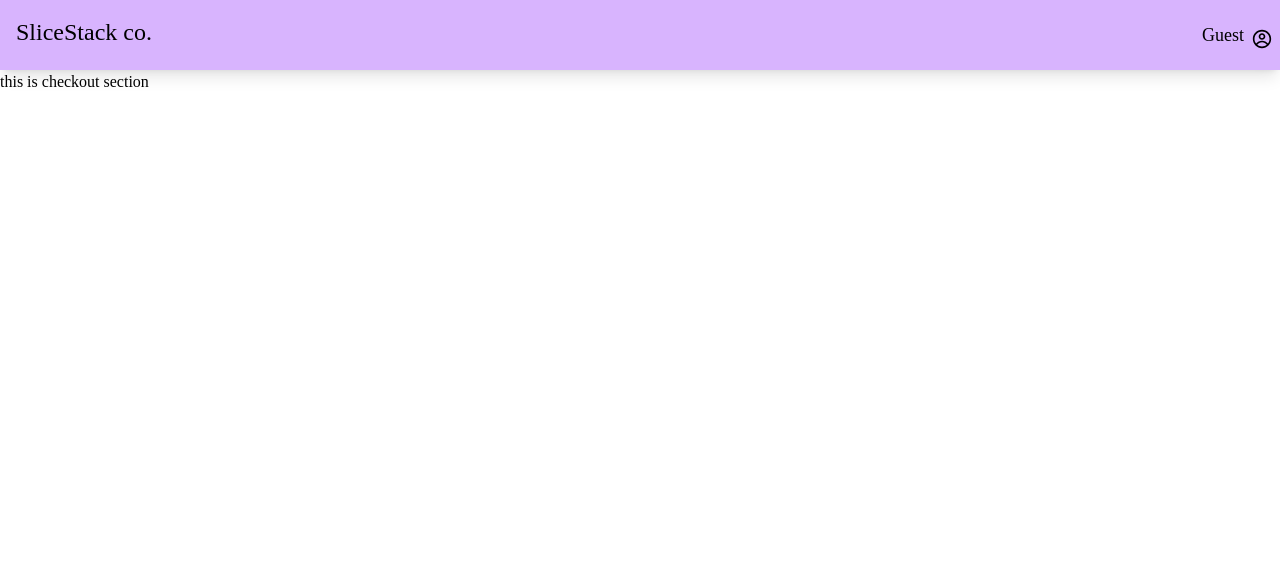
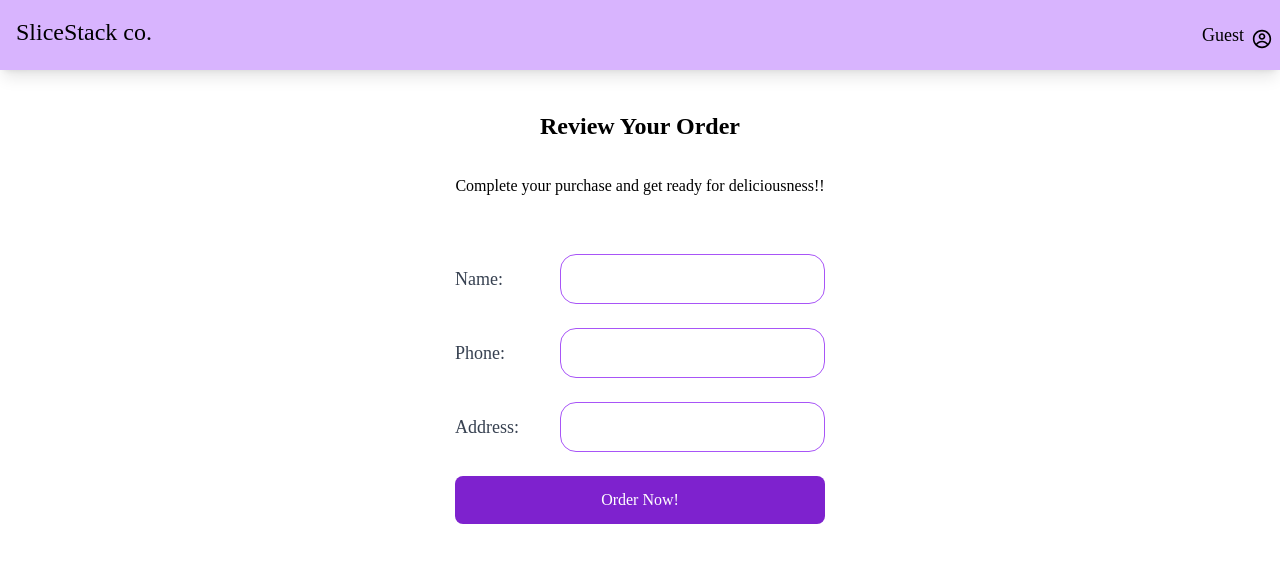
Before and after one commit to anujgupta018/SliceStack, a React (Vite) app: page /checkout in a window 1280 px wide. Shown: the top 562 px of the page. Built offline with nearby package versions, Linux system fonts and the light colour scheme; a web font is replaced by a local one.

Commit message:
Checkout/updated/fixed some bugs

```diff
--- a/src/App.jsx
+++ b/src/App.jsx
@@ -12,6 +12,7 @@ const App = () => {
   const items = useSelector((state) => state.cart.items);
   const location = useLocation();
   const isCartPage = location.pathname === "/cart";
+  const isCheckout = location.pathname === "/checkout";
   return (
     <>
       <Navbar />
@@ -22,7 +23,7 @@ const App = () => {
         <Route path="/checkout" element={<Checkout />} />
       </Routes>
 
-      {items.length > 0 && !isCartPage && <Cart />}
+      {items.length > 0 && !isCartPage && !isCheckout && <Cart />}
     </>
   );
 };
--- a/src/Components/Cart/CartSection.jsx
+++ b/src/Components/Cart/CartSection.jsx
@@ -80,10 +80,16 @@ const CartSection = () => {
                   </div>
                 ))}
                 <div className="flex gap-4 justify-center items-center mt-4">
-                  <button className="bg-purple-300 p-2" onClick={handleOrder}>
+                  <button
+                    className="bg-purple-300 p-2 hover:bg-purple-400 transition-all ease-in-out duration-300"
+                    onClick={handleOrder}
+                  >
                     Order Now
                   </button>
-                  <button className="bg-yellow-200 p-2" onClick={clearCart}>
+                  <button
+                    className="bg-yellow-200 p-2 hover:bg-yellow-500 transition-all ease-in-out duration-300"
+                    onClick={clearCart}
+                  >
                     Clear Cart
                   </button>
                 </div>
--- a/src/Components/Checkout/Checkout.jsx
+++ b/src/Components/Checkout/Checkout.jsx
@@ -1,7 +1,84 @@
-import React from "react";
+import React, { useState } from "react";
+import { useSelector, useDispatch } from "react-redux";
+import { setUser, setAddress, setNumber } from "../../redux/Slices/UserSlice";
+const Checkout = () => {
+  const dispatch = useDispatch();
+  const initialName = useSelector((state) => state.user.name);
+  const intialPhone = useSelector((state) => state.user.phone);
+  const [name, setName] = useState(initialName);
+  const [phone, setPhone] = useState(intialPhone);
+  const [add, setAdd] = useState("");
 
-const Checkout = () => {
-  return <div>this is checkout section</div>;
+  const handleName = (e) => {
+    setName(e.target.value);
+    dispatch(setUser({ name: e.target.value }));
+  };
+  const handlePhone = (e) => {
+    setPhone(e.target.value);
+    dispatch(setNumber({ phone: e.target.value }));
+  };
+  const handleAddress = (e) => {
+    setAdd(e.target.value);
+    dispatch(setAddress({ address: e.target.value }));
+  };
+  return (
+    <div>
+      <div className="flex items-center justify-center flex-col mt-10 gap-8">
+        <h2 className="texl-xl sm:text-2xl font-semibold text-center">
+          Review Your Order
+        </h2>
+        <h3 className="text-md mb-6">
+          Complete your purchase and get ready for deliciousness!!
+        </h3>
+        <form className="flex flex-col gap-6">
+          <div className="flex items-center gap-4">
+            <label
+              htmlFor="name"
+              className="text-lg font-medium text-gray-700 w-32"
+            >
+              Name:
+            </label>
+            <input
+              type="text"
+              value={name}
+              onChange={handleName}
+              className="w-full p-3 border border-purple-500 rounded-2xl focus:outline-none focus:ring-2 focus:ring-purple-500"
+            />
+          </div>
+          <div className="flex items-center gap-4">
+            <label
+              htmlFor="phone"
+              className="text-lg font-medium text-gray-700 w-32"
+            >
+              Phone:
+            </label>
+            <input
+              type="tel"
+              value={phone}
+              onChange={handlePhone}
+              className="w-full p-3 border border-purple-500 rounded-2xl focus:outline-none focus:ring-2 focus:ring-purple-500"
+            />
+          </div>
+          <div className="flex items-center gap-4">
+            <label
+              htmlFor="address"
+              className="text-lg font-medium text-gray-700 w-32"
+            >
+              Address:
+            </label>
+            <input
+              type="text"
+              onChange={handleAddress}
+              className="w-full p-3 border border-purple-500 rounded-2xl focus:outline-none focus:ring-2 focus:ring-purple-500"
+            />
+          </div>
+          <button className="bg-purple-700 text-white p-3 rounded-lg hover:bg-purple-800 focus:outline-none focus:ring-2 focus:ring-purple-500">
+            Order Now!
+          </button>
+        </form>
+      </div>
+    </div>
+  );
 };
 
 export default Checkout;
--- a/src/Components/User/UserForm.jsx
+++ b/src/Components/User/UserForm.jsx
@@ -1,7 +1,7 @@
 import React, { useState } from "react";
 import { useNavigate } from "react-router-dom";
 import { useDispatch } from "react-redux";
-import { setUser } from "../../redux/Slices/UserSlice";
+import { setUser, setNumber } from "../../redux/Slices/UserSlice";
 import { ScaleLoader } from "react-spinners";
 const UserForm = () => {
   const dispatch = useDispatch();
@@ -15,7 +15,8 @@ const UserForm = () => {
     setLoading(true);
     setTimeout(() => {
       localStorage.setItem("username", name);
-      dispatch(setUser({ name, phone }));
+      dispatch(setUser({ name }));
+      dispatch(setNumber({ phone }));
       setLoading(false);
       navigate("/menu");
     }, 2000);
@@ -24,7 +25,7 @@ const UserForm = () => {
     <div className="bg-purple-100 flex justify-center items-center min-h-screen">
       {loading ? (
         <div className="flex justify-center items-center">
-          <ScaleLoader color="#ffffff" width={7} height={50} />
+          <ScaleLoader color="#000000" width={7} height={50} />
         </div>
       ) : (
         <div className="bg-white p-8 rounded-lg shadow-lg w-full max-w-md">
--- a/src/redux/Slices/UserSlice.jsx
+++ b/src/redux/Slices/UserSlice.jsx
@@ -5,17 +5,24 @@ const UserSlice = createSlice({
   initialState: {
     name: "",
     phone: "",
+    address: "",
   },
   reducers: {
     setUser: (state, action) => {
       state.name = action.payload.name;
+    },
+    setNumber: (state, action) => {
       state.phone = action.payload.phone;
     },
     clearUser: (state, action) => {
       state.name = "";
       state.phone = "";
+      state.address = "";
+    },
+    setAddress: (state, action) => {
+      state.address = action.payload.address;
     },
   },
 });
-export const { setUser, clearUser } = UserSlice.actions;
+export const { setUser, setAddress, setNumber, clearUser } = UserSlice.actions;
 export default UserSlice.reducer;
```
